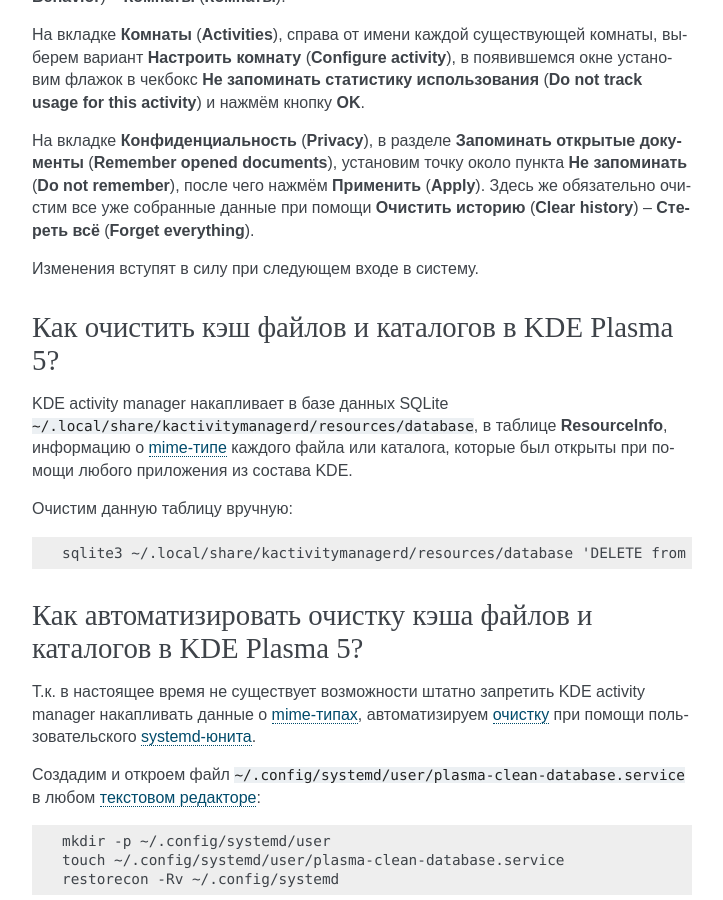
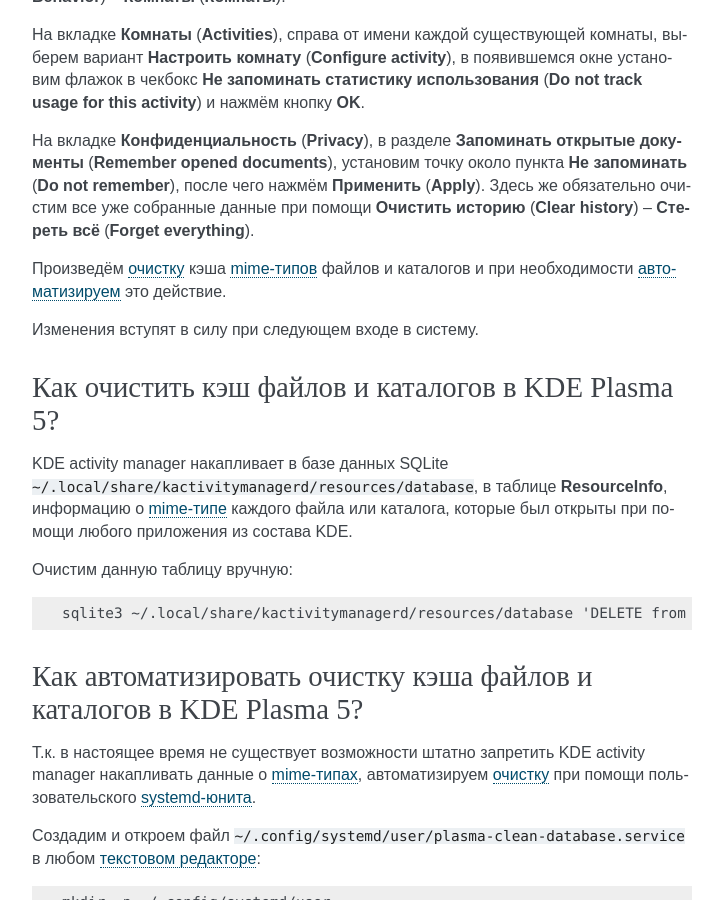
Before and after one commit to RussianFedora/FAQ, a Sphinx documentation site: the page built from source/using-applications.rst, in a window 1280 px wide and 900 px high, scrolled down 26610 px. Shown: the whole window, without its empty margins (388-1111 px from the left). Built offline with Sphinx 7.4.7, drawn with Linux system fonts in a browser that asks for light colours; comment, search, counter and statistics services are not loaded.

Commit message:
Updated plasma-privacy question.

```diff
--- a/source/using-applications.rst
+++ b/source/using-applications.rst
@@ -1451,6 +1451,8 @@
 
 На вкладке **Конфиденциальность** (**Privacy**), в разделе **Запоминать открытые документы** (**Remember opened documents**), установим точку около пункта **Не запоминать** (**Do not remember**), после чего нажмём **Применить** (**Apply**). Здесь же обязательно очистим все уже собранные данные при помощи **Очистить историю** (**Clear history**) -- **Стереть всё** (**Forget everything**).
 
+Произведём :ref:`очистку <plasma-mime-clean>` кэша :ref:`mime-типов <file-types>` файлов и каталогов и при необходимости :ref:`автоматизируем <plasma-mime-autoclean>` это действие.
+
 Изменения вступят в силу при следующем входе в систему.
 
 .. index:: kde, plasma, kactivitymanagerd, privacy, tracking, activity, sqlite, database, mime
```
